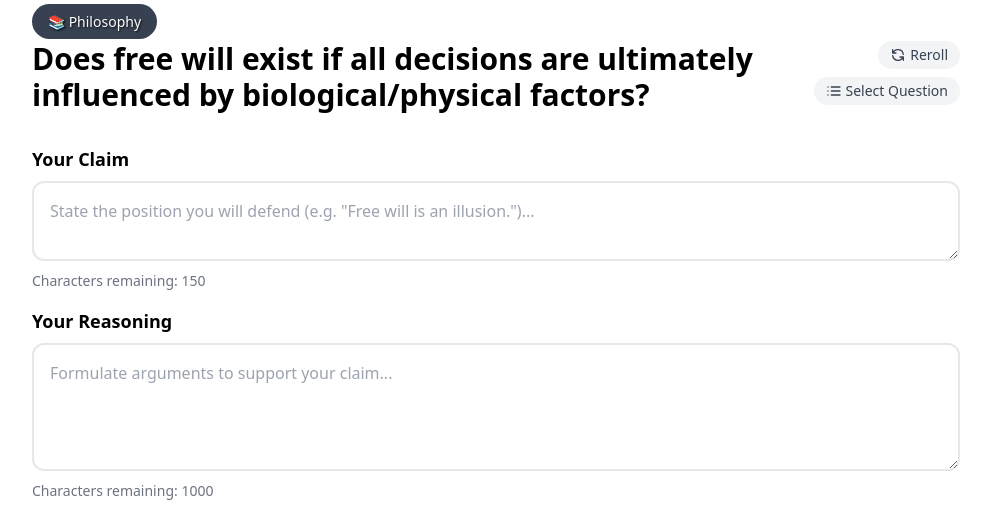
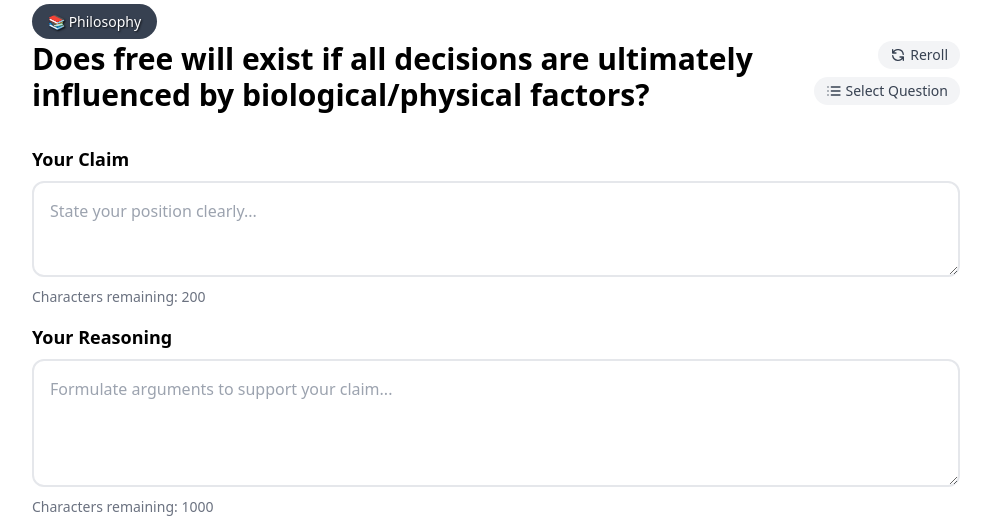
Before and after one commit to amagrabi/argumentor, a Flask app: page / in a window 1280 px wide. Shown: the part 293-813 px from the top of the page, without its empty margins (144-1135 px from the left). Run offline with Flask 3, Linux system fonts and the light colour scheme; data comes from the database, SQL or seed files in the repository; some libraries are stand-ins or nearby versions.

Commit message:
Clear error msgs on successful submit

```diff
--- a/src/routes/answers.py
+++ b/src/routes/answers.py
@@ -47,7 +47,7 @@ def submit_answer():
         return jsonify({"error": "Both claim and argument are required"}), 400
 
     if (
-        len(claim) > 150
+        len(claim) > 200
         or len(argument) > 1000
         or (counterargument and len(counterargument) > 500)
     ):
--- a/src/static/js/main.js
+++ b/src/static/js/main.js
@@ -8,6 +8,12 @@ const categoryIcons = {
   "Biases & Fallacies": "🔍",
   "AI & Future": "🤖",
   "Fun & Casual": "🎉",
+};
+
+const CHAR_LIMITS = {
+  CLAIM: 200,
+  ARGUMENT: 1000,
+  COUNTERARGUMENT: 500
 };
 
 // Global variable that stores your selected category values.
@@ -171,22 +177,31 @@ async function getNewQuestion(shouldScroll = true) {
 }
 
 // Update character counters
-const setupCharCounter = (inputId, countId, maxLength) => {
+const setupCharCounter = (inputId, countId, fieldName) => {
   const input = document.getElementById(inputId);
   const count = document.getElementById(countId);
   if (input && count) {
+    const maxLength = CHAR_LIMITS[fieldName.toUpperCase()];
+    input.setAttribute("maxlength", maxLength);
+    count.textContent = maxLength;
+
     input.addEventListener("input", () => {
-      const remaining = maxLength - input.value.length;
-      count.textContent = remaining;
-      document.getElementById("errorMessage").textContent = "";
+        const remaining = maxLength - input.value.length;
+        count.textContent = remaining;
+        // Clear error message on any input
+        document.getElementById("errorMessage").textContent = "";
+        // Additional check to clear message when requirements are met
+        if (input.value.length > 0 && document.getElementById("errorMessage").textContent) {
+            document.getElementById("errorMessage").textContent = "";
+        }
     });
   }
 };
 
 // Initialize all counters
-setupCharCounter("claimInput", "claimCount", 200);
-setupCharCounter("argumentInput", "argumentCount", 1000);
-setupCharCounter("counterargumentInput", "counterargumentCount", 500);
+setupCharCounter("claimInput", "claimCount", "claim");
+setupCharCounter("argumentInput", "argumentCount", "argument");
+setupCharCounter("counterargumentInput", "counterargumentCount", "counterargument");
 
 // Updated submission handler
 document.getElementById("submitAnswer").addEventListener("click", async () => {
@@ -227,6 +242,9 @@ document.getElementById("submitAnswer").addEventListener("click", async () => {
         errorData.error || "Submission failed";
       return;
     }
+
+    // Clear error on successful response
+    document.getElementById("errorMessage").textContent = "";
 
     const data = await response.json();
 
--- a/src/templates/index.html
+++ b/src/templates/index.html
@@ -296,9 +296,9 @@
               <label class="block text-lg font-bold mb-2">Your Claim</label>
               <textarea
                 id="claimInput"
-                class="w-full p-4 border-2 border-gray-200 rounded-xl focus:border-gray-700 h-20"
-                placeholder='State the position you will defend (e.g. "Free will is an illusion.")...'
-                maxlength="150"
+                class="w-full p-4 border-2 border-gray-200 rounded-xl focus:border-gray-700 h-24"
+                placeholder="State your position clearly..."
+                data-maxlength="claim"
               ></textarea>
               <div class="mt-1 text-sm text-gray-500">
                 <span
@@ -313,7 +313,7 @@
                 id="argumentInput"
                 class="w-full p-4 border-2 border-gray-200 rounded-xl focus:border-gray-700 h-32"
                 placeholder="Formulate arguments to support your claim..."
-                maxlength="1000"
+                data-maxlength="argument"
               ></textarea>
               <div class="mt-1 text-sm text-gray-500">
                 <span
@@ -331,7 +331,7 @@
                 id="counterargumentInput"
                 class="w-full p-4 border-2 border-gray-200 rounded-xl focus:border-gray-700 h-24"
                 placeholder="Consider opposing views and refute them..."
-                maxlength="500"
+                data-maxlength="counterargument"
               ></textarea>
               <div class="mt-1 text-sm text-gray-500">
                 <span
```
